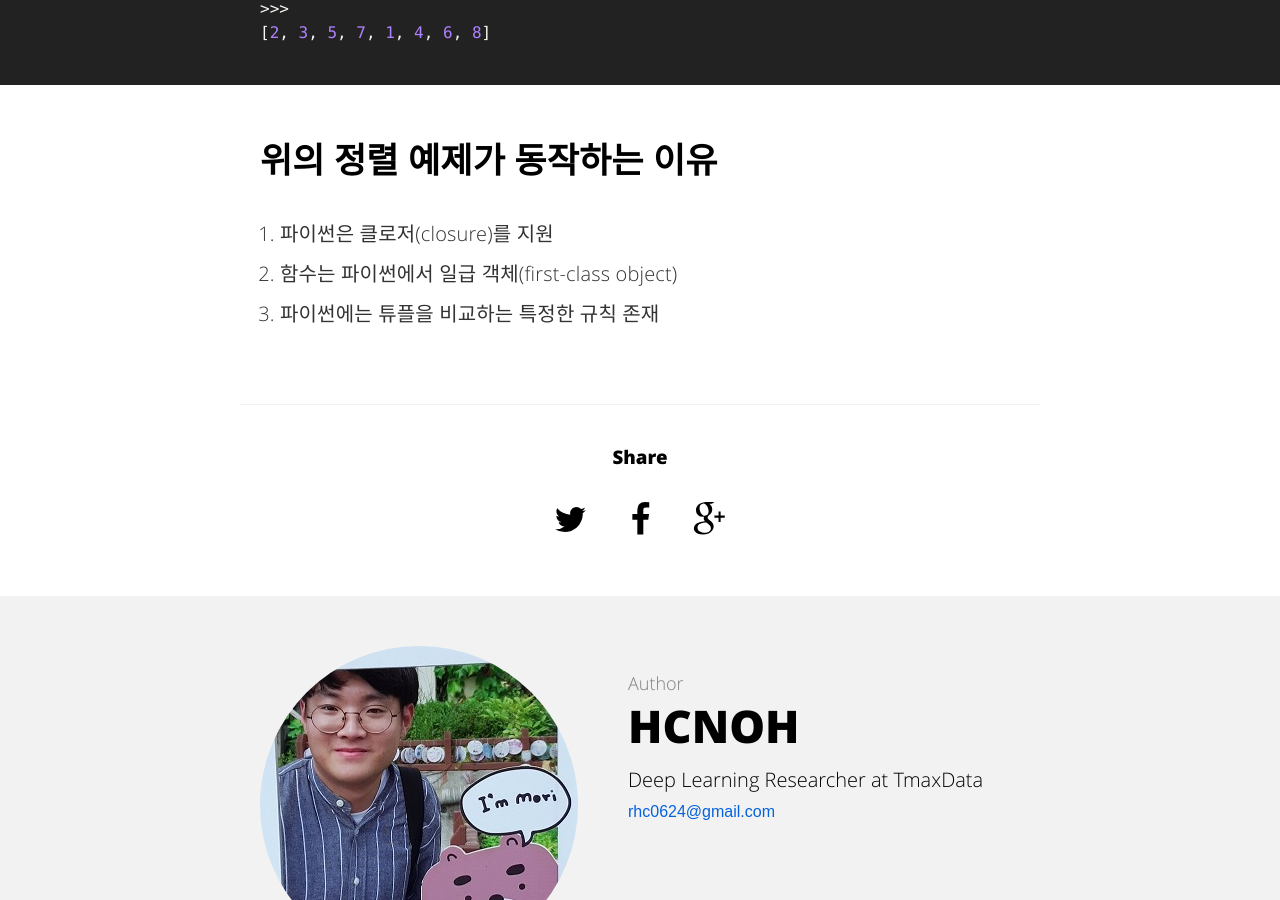
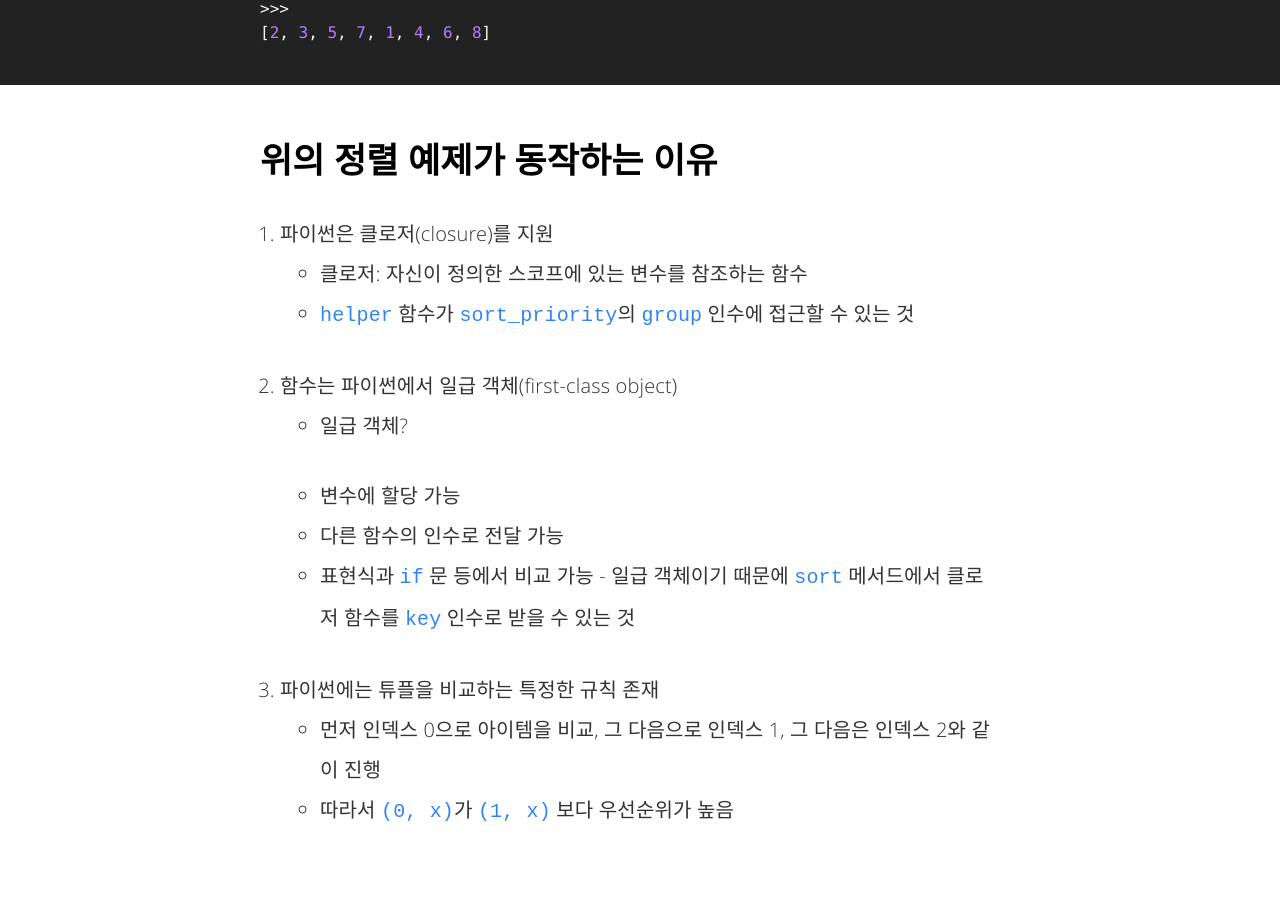
Before and after one commit to hcnoh/blog-prev, a Jekyll site: the page built from _posts/2018-09-26-effective-python-way15.md, in a window 1280 px wide and 900 px high, scrolled down 1491 px. Built offline with Jekyll 4.4.1, drawn with Linux system fonts in a browser that asks for light colours; comment, search, counter and statistics services are not loaded.

Commit message:
Update 2018-09-26-effective-python-way15.md

```diff
--- a/_posts/2018-09-26-effective-python-way15.md
+++ b/_posts/2018-09-26-effective-python-way15.md
@@ -33,5 +33,14 @@ print(numbers)
 
 ## 위의 정렬 예제가 동작하는 이유
 1. 파이썬은 클로저(closure)를 지원
+  - 클로저: 자신이 정의한 스코프에 있는 변수를 참조하는 함수
+  - `helper` 함수가 `sort_priority`의 `group` 인수에 접근할 수 있는 것
 2. 함수는 파이썬에서 일급 객체(first-class object)
+  - 일급 객체?
+    - 변수에 할당 가능
+    - 다른 함수의 인수로 전달 가능
+    - 표현식과 `if` 문 등에서 비교 가능
+  - 일급 객체이기 때문에 `sort` 메서드에서 클로저 함수를 `key` 인수로 받을 수 있는 것
 3. 파이썬에는 튜플을 비교하는 특정한 규칙 존재
+  - 먼저 인덱스 0으로 아이템을 비교, 그 다음으로 인덱스 1, 그 다음은 인덱스 2와 같이 진행
+  - 따라서 `(0, x)`가 `(1, x)` 보다 우선순위가 높음
```
